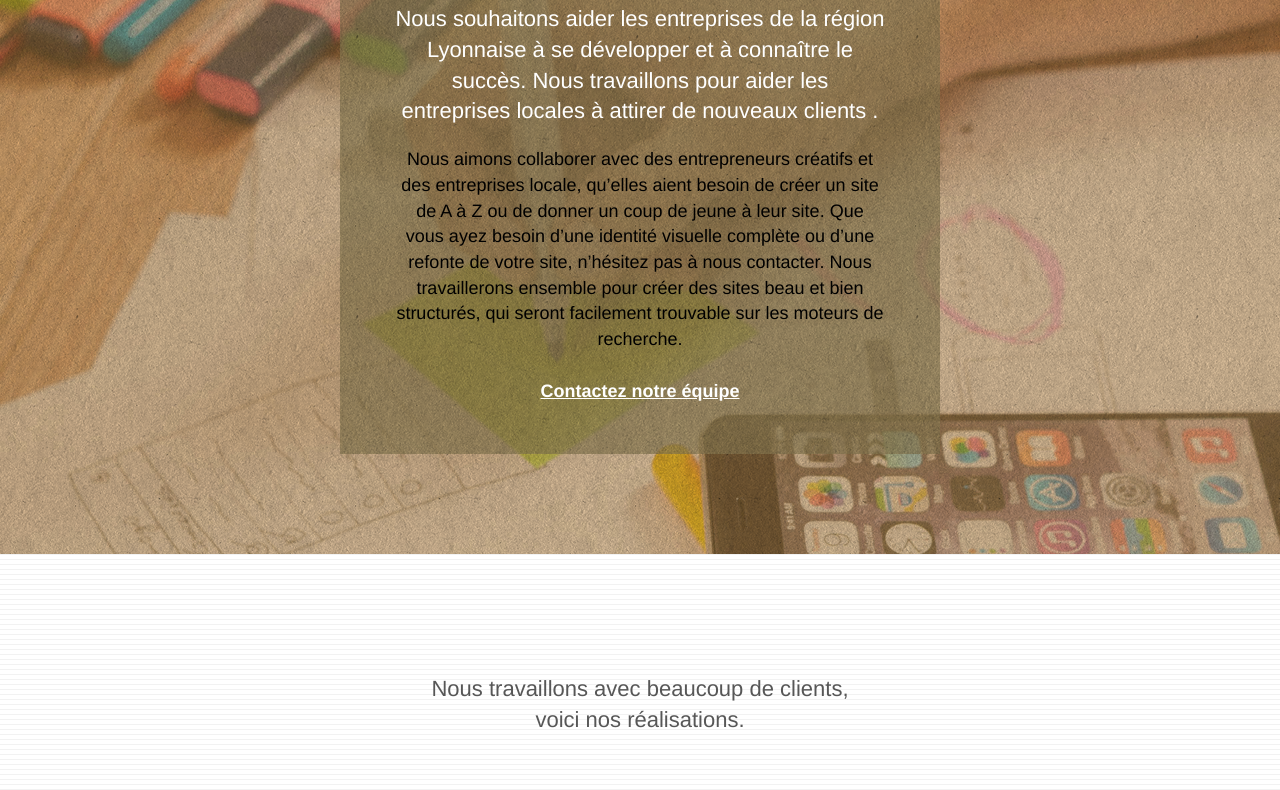
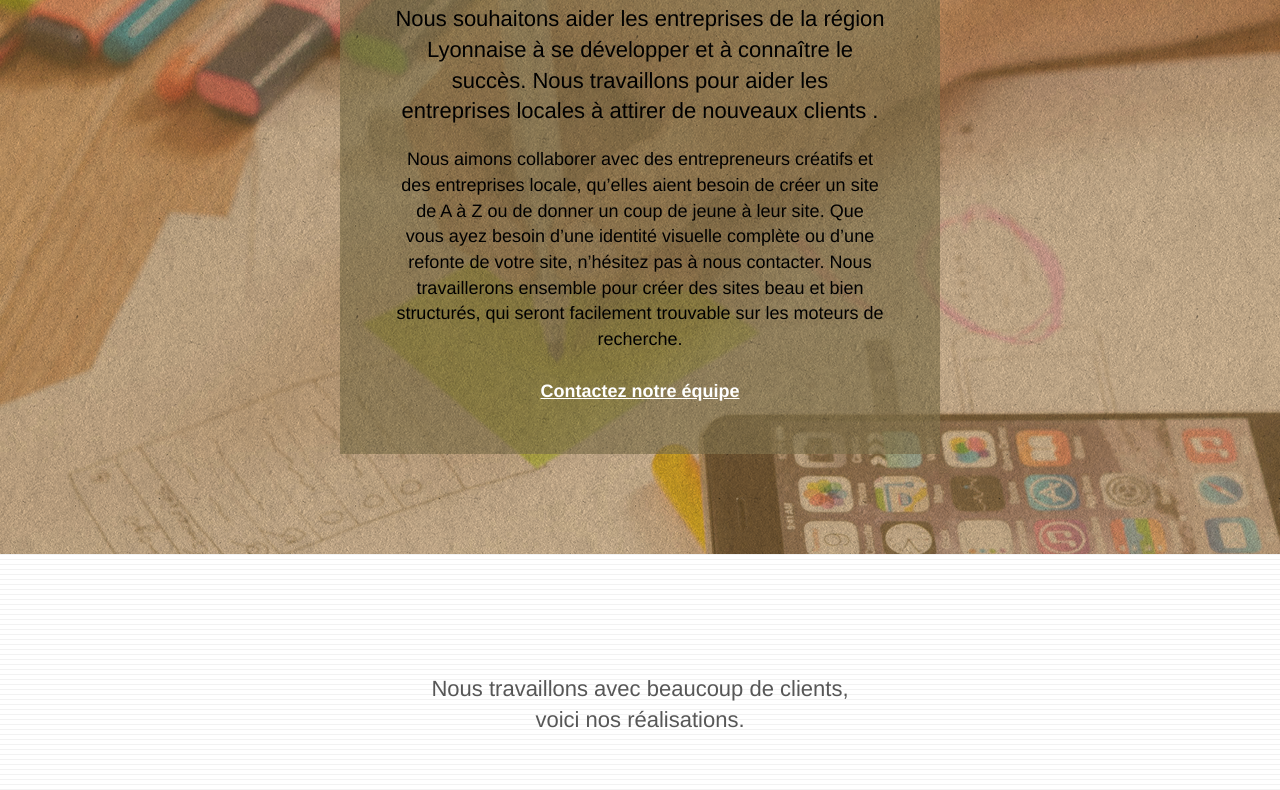
Before and after one commit to ericdesroches/P4_02_code_source_OPTIMISE, a plain HTML site: page index.html in a window 1280 px wide. Shown: the part 1320-2110 px from the top of the page. Drawn offline with Linux system fonts and the light colour scheme.

Commit message:
Update style.css

```diff
--- a/style.css
+++ b/style.css
@@ -775,8 +775,8 @@ h4 {
     background-color: #F3976C;
 }
 
-.tc-white {
-    color: #ffffff!important;
+.tc-white {/* correction contraste */
+    color: #000000!important;
 }
 
 .btn-atomic-tangerine {
```
